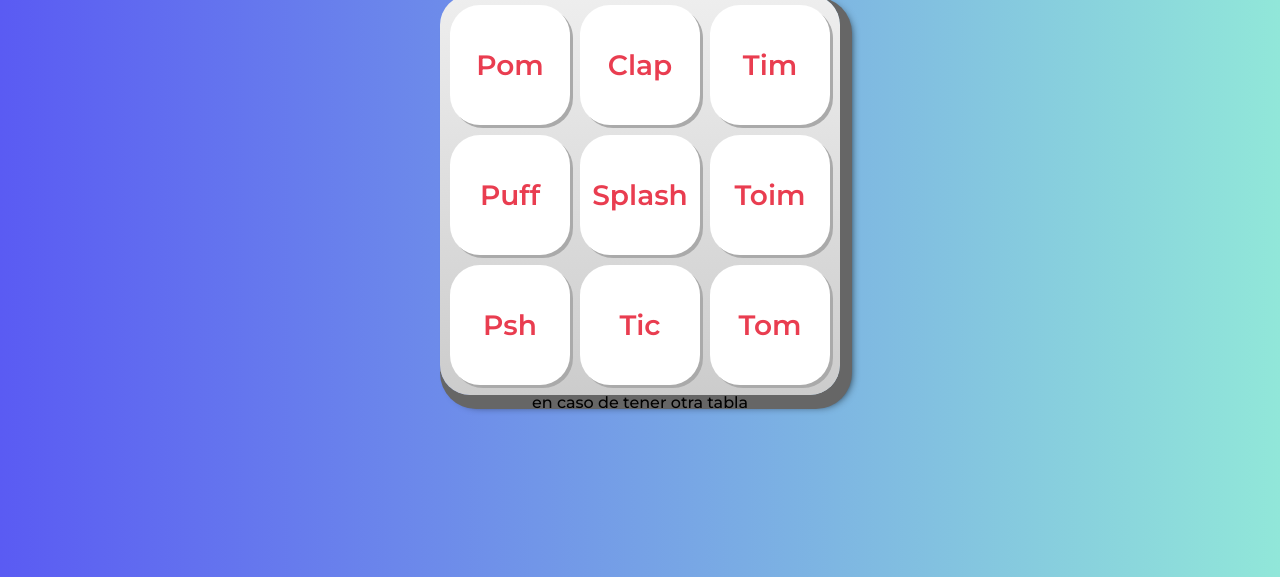
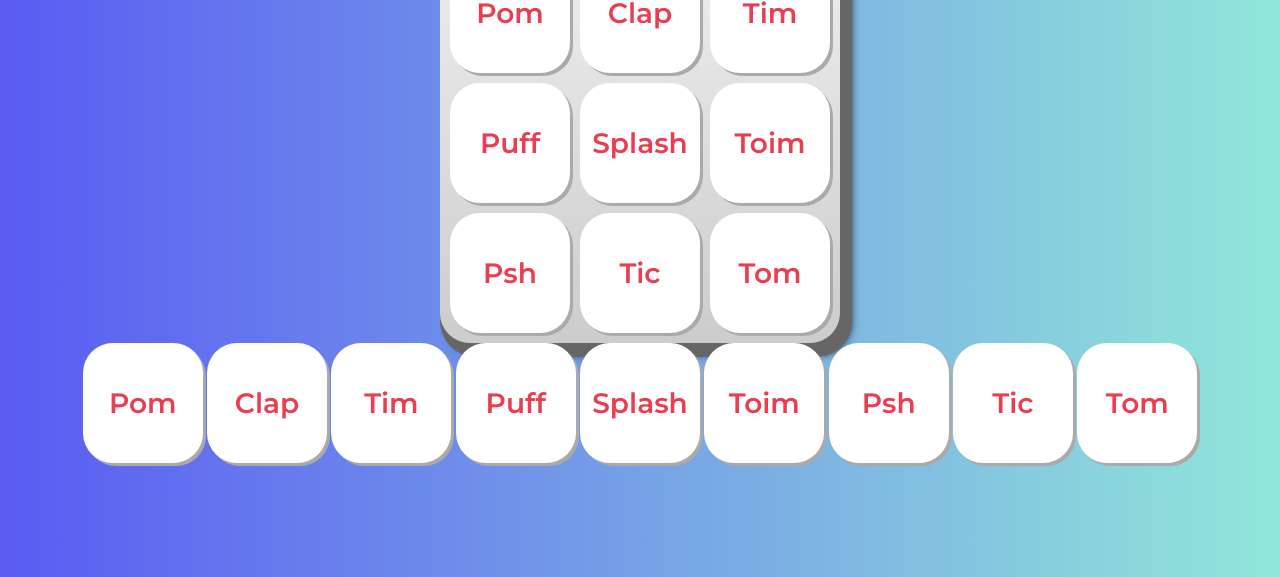
Before and after one commit to AlexBl21/hacktober-2024, a plain HTML site: page index.html in a window 1280 px wide. Shown: the part 223-800 px from the top of the page. Drawn offline with Linux system fonts and the light colour scheme.

Commit message:
nuevos botones

```diff
--- a/index.html
+++ b/index.html
@@ -33,7 +33,17 @@
         <button class="tecla tecla_tom">Tom</button>
     </section>
     <section>
-        en caso de tener otra tabla
+        <button class="tecla tecla_pom">Pom</button>
+        <button class="tecla tecla_clap">Clap</button>
+        <button class="tecla tecla_tim">Tim</button>
+
+        <button class="tecla tecla_puff">Puff</button>
+        <button class="tecla tecla_splash">Splash</button>
+        <button class="tecla tecla_toim">Toim</button>
+
+        <button class="tecla tecla_psh">Psh</button>
+        <button class="tecla tecla_tic">Tic</button>
+        <button class="tecla tecla_tom">Tom</button>
     </section>
 
     <audio src="sounds/keyq.wav" id="sonido_tecla_pom"></audio>
```
